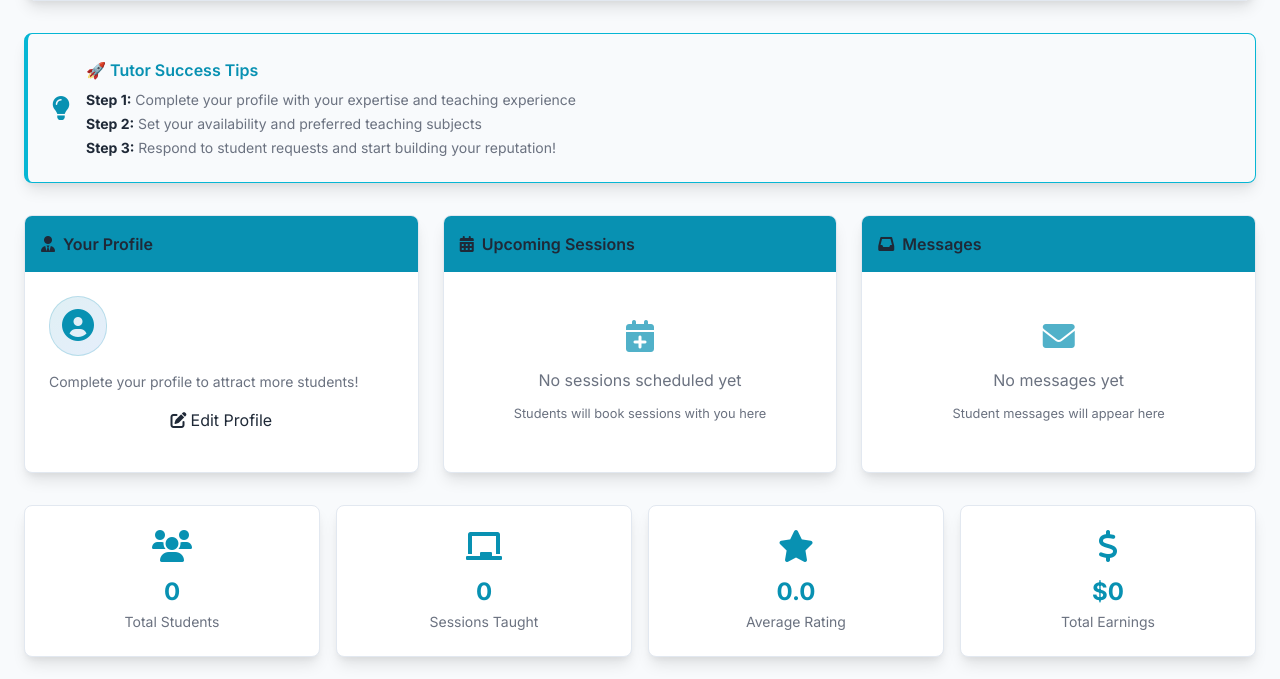
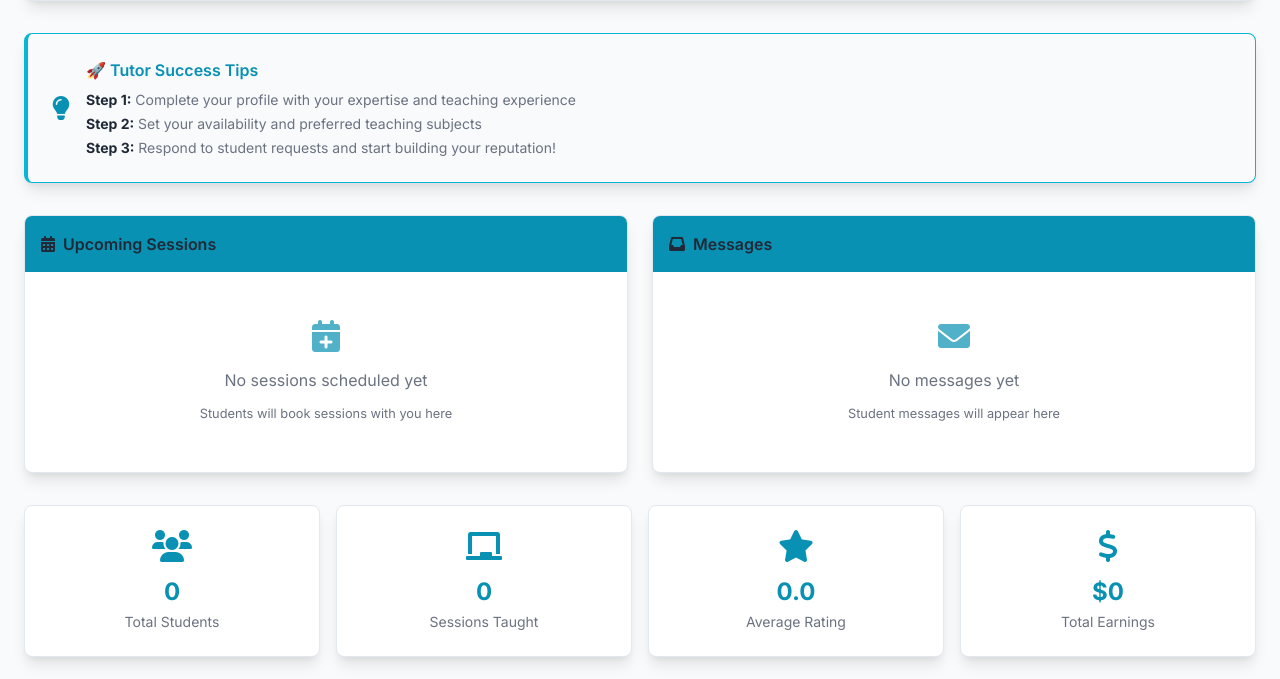
Before and after one commit to aneyyar18/cognio-academy, a Python web app: template templates/tutor/dashboard.html in a window 1280 px wide. Shown: the part 728-1407 px from the top of the page. Run offline with Jinja, Linux system fonts and the light colour scheme; the template is opened without the code that fills it, so the values that code supplies are empty; some libraries are stand-ins or nearby versions.

Commit message:
Fixed the grid

```diff
--- a/templates/tutor/dashboard.html
+++ b/templates/tutor/dashboard.html
@@ -76,27 +76,7 @@
         </div>
     </div>
     <!-- Dashboard Content -->
-    <div class="grid grid-cols-1 lg:grid-cols-3 gap-6 mb-8">
-        <div class="bg-slate-800 rounded-lg shadow-lg border border-slate-700 overflow-hidden">
-            <div class="bg-cyan-600 text-white p-4">
-                <h5 class="font-semibold flex items-center"><i class="fas fa-user-tie mr-2"></i>Your Profile</h5>
-            </div>
-            <div class="p-6">
-                <div class="flex items-center mb-4">
-                    <div class="avatar-circle mr-4 bg-slate-700 rounded-full p-3">
-                        <i class="fas fa-user-circle text-cyan-400" style="font-size: 2rem;"></i>
-                    </div>
-                    <div>
-                        <h6 class="text-white font-medium">{{ session.user_name }}</h6>
-                        <small class="text-gray-400">{{ session.user_email }}</small>
-                    </div>
-                </div>
-                <p class="text-gray-400 text-sm mb-4">Complete your profile to attract more students!</p>
-                <a href="{{ url_for('tutor.profile') }}" class="btn-primary w-full text-center block">
-                    <i class="fas fa-edit mr-1"></i>Edit Profile
-                </a>
-            </div>
-        </div>
+    <div class="grid grid-cols-1 lg:grid-cols-2 gap-6 mb-8">
 
         <div class="bg-slate-800 rounded-lg shadow-lg border border-slate-700 overflow-hidden">
             <div class="bg-cyan-600 text-white p-4">
```
